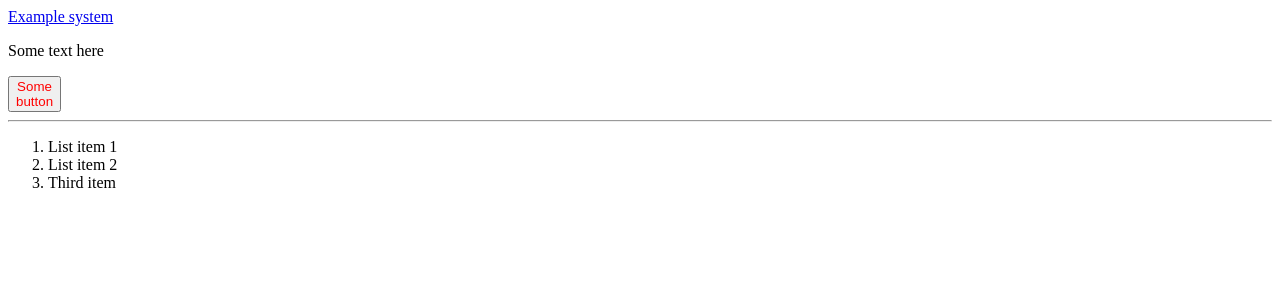
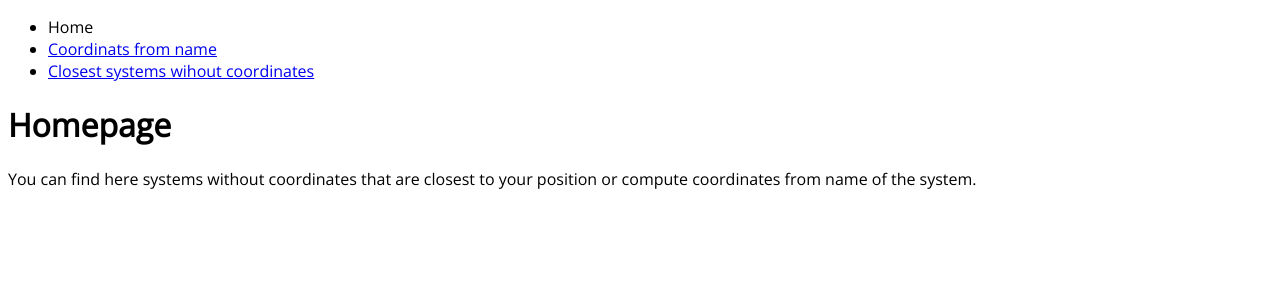
Before and after one commit to Ztrk/elite-dangerous-systems-to-trilaterate, a Flask app: page / in a window 1280 px wide. Shown: the top 300 px of the page. Run offline with Flask 2, Linux system fonts and the light colour scheme; parts of the project's set-up code (start-up, migrations or seed data) failed here and were passed over.

Commit message:
Add basic templates of pages

```diff
--- a/main.py
+++ b/main.py
@@ -1,6 +1,6 @@
 import csv
 import heapq
-from flask import Flask, render_template
+from flask import Flask, render_template, g
 from markupsafe import escape
 from systems import System, Sectors
 
@@ -13,7 +13,7 @@ def index_page():
 @app.route('/form')
 def form():
     return '''
-        <form method="post">
+        <form method="get">
             <p><input type=text name=username>
             <p><input type=submit value=Login>
         </form>
@@ -22,16 +22,15 @@ def form():
 @app.route('/system/<name>')
 def get_coords(name):
     system = System(name, sectors=sectors)
-    return '%s' % escape(system.name) + ' ' + str(system.coordinates) + ' ' + str(system.error)
+    return render_template('system.html', system=system)
 
 @app.route('/closest/<name>')
 def get_closest(name):
     position = System(name)
     head = heapq.nsmallest(100, systems, key=lambda a : a.distance(position))
-    response = '%s' % escape(position.name) + ' ' + str(position.coordinates) + '<br> <br>'
-    for system in head:
-        response += '{} {} {} {}<br>'.format(escape(system.name), str(system.coordinates), str(system.error), str(round(position.distance(system), 2)))
-    return response
+    distances = [round(position.distance(system), 2) for system in head]
+
+    return render_template('closest.html', position=position, rows=zip(head, distances))
 
 
 def load_systems(filename):
@@ -40,7 +39,7 @@ def load_systems(filename):
     with open(filename, newline='') as file:
         csvreader = csv.reader(file)
         next(csvreader)
-        begin, end = 0, 30000000
+        begin, end = 0, 30000
         for i, row in enumerate(csvreader):
             if begin <= i < end:
                 systems.append(System(row[1], sectors=sectors))
--- /dev/null
+++ b/static/style.css
@@ -0,0 +1,3 @@
+html {
+    font-family: "Open Sans", sans-serif;
+}
--- /dev/null
+++ b/templates/base.html
@@ -0,0 +1,19 @@
+<!DOCTYPE html>
+<html lang="en-US">
+  <head>
+    <meta charset="utf-8">
+    <title>Elite Dangerous System Coordinates</title>
+    <link href="{{ url_for('static', filename='style.css') }}" rel="stylesheet">
+    <link href="https://fonts.googleapis.com/css?family=Open+Sans&display=swap" rel="stylesheet">
+  </head>
+  <body>
+    <nav>
+      <ul>
+        {% block header %}{% endblock %}
+      </ul>
+    </nav>
+    <main>
+      {% block content %}{% endblock %}
+    </main>
+  </body>
+</html>
--- a/templates/index.html
+++ b/templates/index.html
@@ -1,17 +1,12 @@
-<!DOCTYPE html>
-<html lang="en-US">
-  <head>
-    <title>Elite Dangerous System Coordinates</title>
-  </head>
-  <body>
-    <a href="/system/Greae Hypai LF-D d13-422">Example system</a>
-    <p title="A title">Some text here</p>
-    <button style="color:red">Some<br>button</button>
-    <hr>
-    <ol>
-      <li>List item 1</li>
-      <li>List item 2</li>
-      <li>Third item</li>
-    </ol>
-  </body>
-</html>
+{% extends 'base.html' %}
+
+{% block header %}
+<li>Home</li>
+<li><a href="{{ url_for('get_coords', name='Sol') }}">Coordinats from name</a></li>
+<li><a href="{{ url_for('get_closest', name='Sol') }}">Closest systems wihout coordinates</a></li>
+{% endblock %}
+
+{% block content %}
+<h1>Homepage</h1>
+<p>You can find here systems without coordinates that are closest to your position or compute coordinates from name of the system.</p>
+{% endblock %}
```
Also changed, not shown: templates/closest.html (added, +34 -0 lines), templates/system.html (added, +10 -0 lines).
